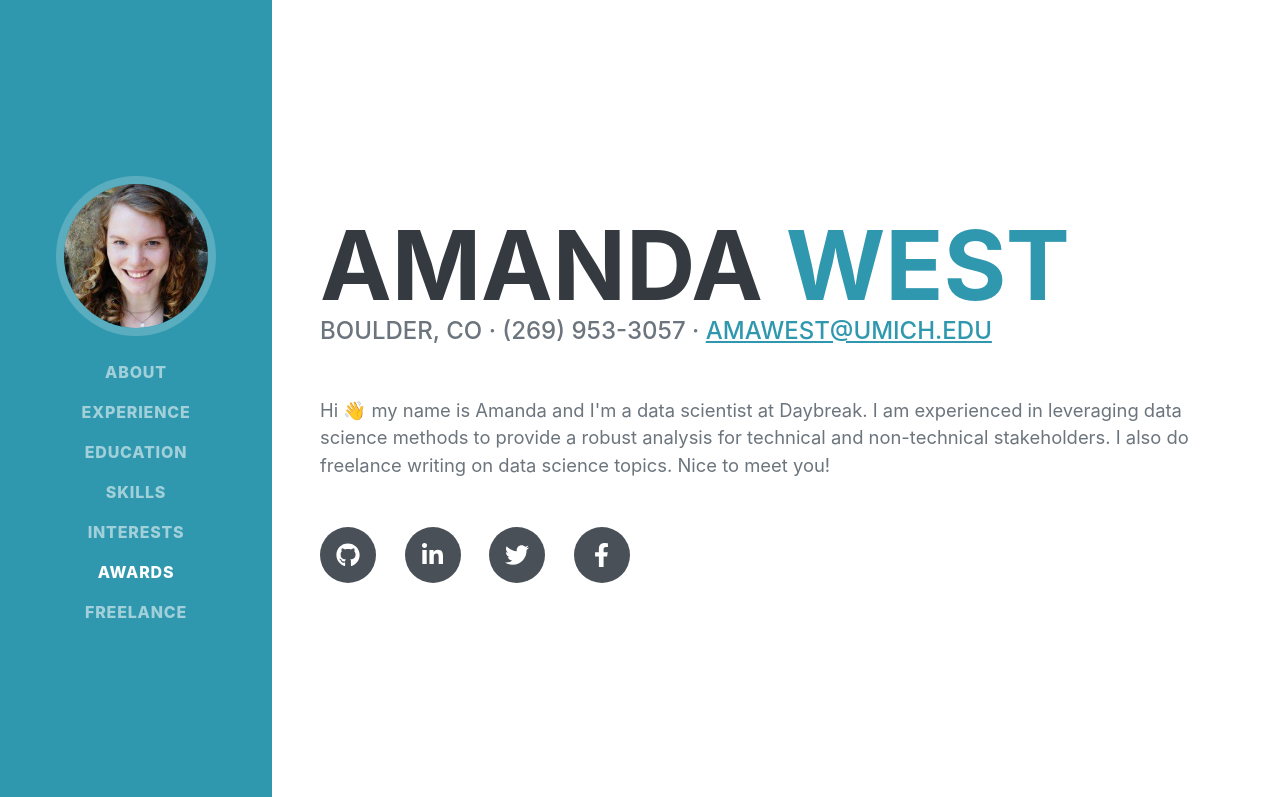
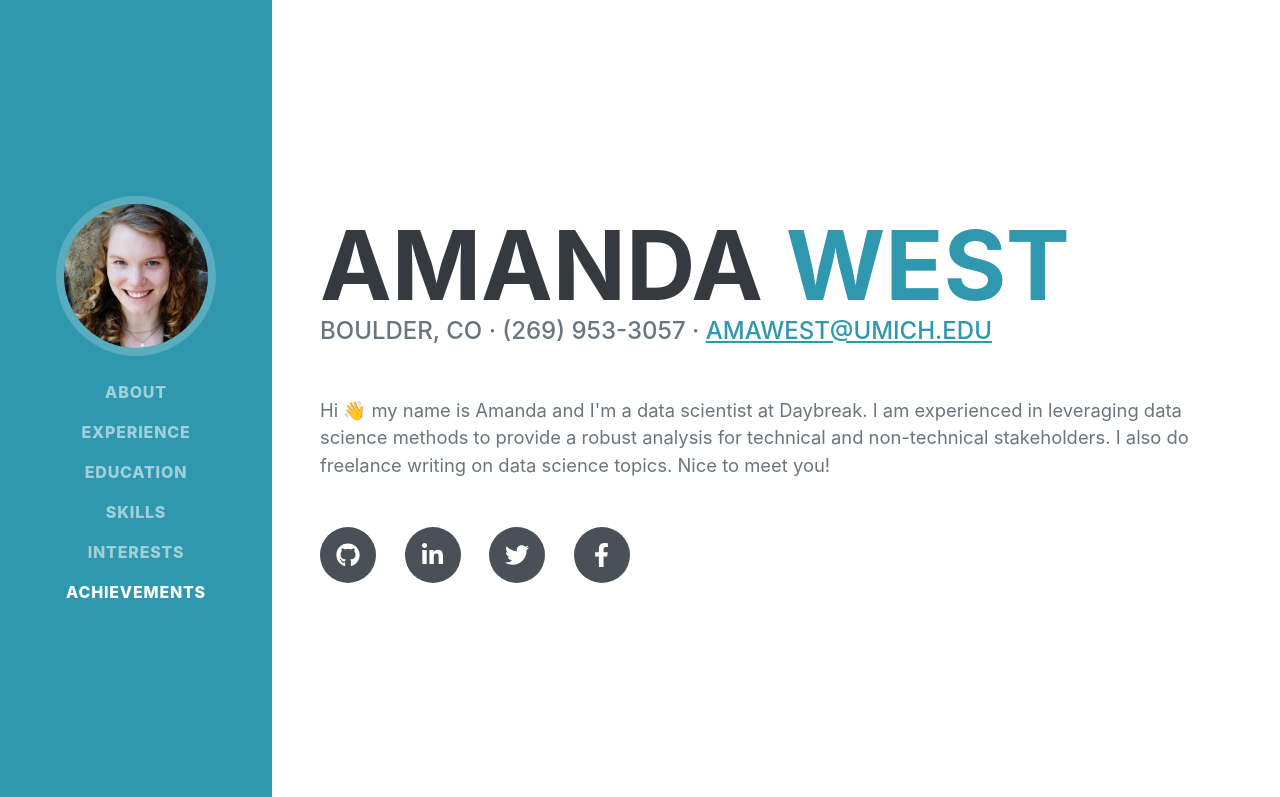
Before and after one commit to amawest/amawest.github.io, a website: page index.html in a window 1280 px wide. Shown: the top 797 px of the page. Drawn offline with nearby package versions, Linux system fonts and the light colour scheme; a web font is replaced by a local one.

Commit message:
Add files via upload

```diff
--- a/index.html
+++ b/index.html
@@ -30,8 +30,7 @@
                     <li class="nav-item"><a class="nav-link js-scroll-trigger" href="#education">Education</a></li>
                     <li class="nav-item"><a class="nav-link js-scroll-trigger" href="#skills">Skills</a></li>
                     <li class="nav-item"><a class="nav-link js-scroll-trigger" href="#interests">Interests</a></li>
-                    <li class="nav-item"><a class="nav-link js-scroll-trigger" href="#awards">Awards</a></li>
-                    <li class="nav-item"><a class="nav-link js-scroll-trigger" href="#awards">Freelance</a></li>
+                    <li class="nav-item"><a class="nav-link js-scroll-trigger" href="#achievements">Achievements</a></li>
                 </ul>
             </div>
         </nav>
@@ -194,8 +193,8 @@
                 </div>
             </section>
             <hr class="m-0" />
-            <!-- Awards-->
-            <section class="resume-section" id="awards">
+            <!-- Achievements-->
+            <section class="resume-section" id="achievements">
                 <div class="resume-section-content">
                     <h2 class="mb-5">Achievements</h2>
                     <ul class="fa-ul mb-0">
```
